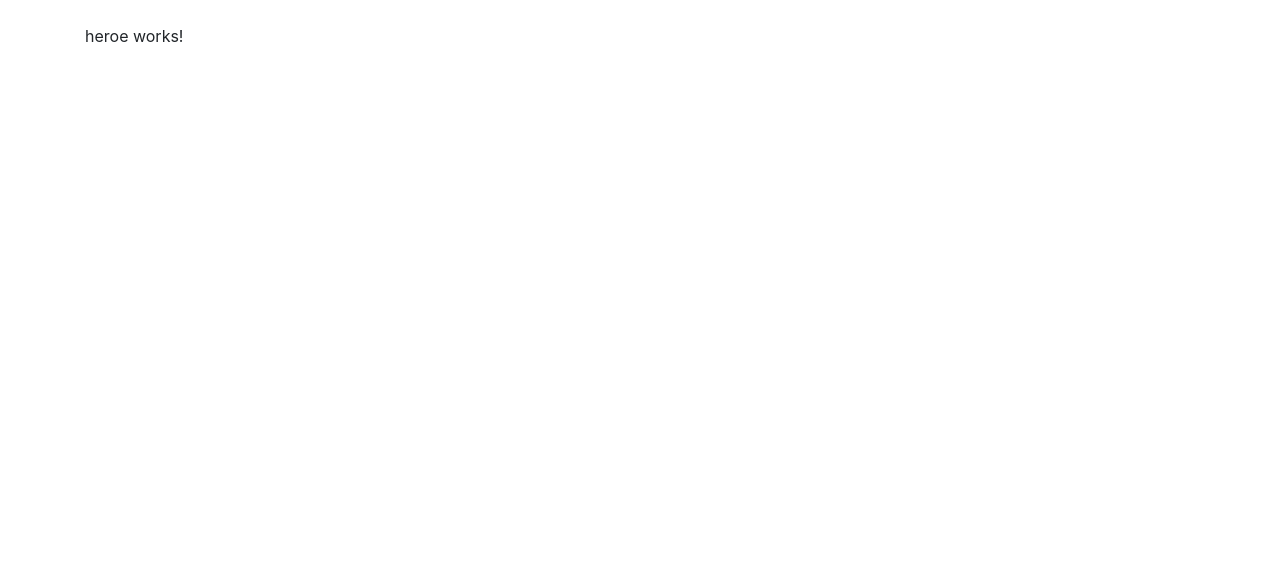
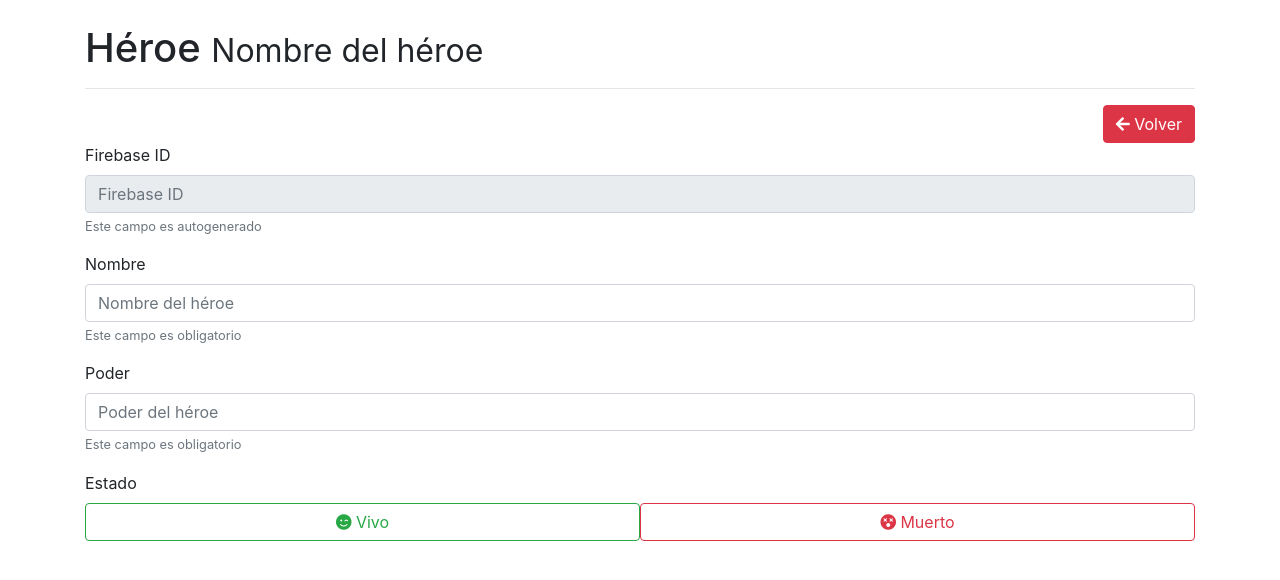
Before and after one commit to Yanioconjota/crud, an Angular app: page /heroe/1 in a window 1280 px wide. Shown: the top 580 px of the page. Built offline with nearby package versions, Linux system fonts and the light colour scheme.

Commit message:
Actualización de componentes y dependencias

```diff
--- a/angular.json
+++ b/angular.json
@@ -29,7 +29,11 @@
             ],
             "styles": [
               "node_modules/animate.css/animate.css",
-              "node_modules/font-awesome/scss/font-awesome.scss",
+              "node_modules/@fortawesome/fontawesome-free/scss/fontawesome.scss",
+              "node_modules/@fortawesome/fontawesome-free/scss/brands.scss",
+              "node_modules/@fortawesome/fontawesome-free/scss/regular.scss",
+              "node_modules/@fortawesome/fontawesome-free/scss/solid.scss",
+              "node_modules/@fortawesome/fontawesome-free/scss/v4-shims.scss",
               "node_modules/bootstrap/scss/bootstrap.scss",
               "src/styles.scss"
             ],
--- a/package.json
+++ b/package.json
@@ -19,9 +19,9 @@
     "@angular/platform-browser": "~9.1.11",
     "@angular/platform-browser-dynamic": "~9.1.11",
     "@angular/router": "~9.1.11",
+    "@fortawesome/fontawesome-free": "^5.15.2",
     "animate.css": "^4.1.1",
     "bootstrap": "^4.5.3",
-    "font-awesome": "^4.7.0",
     "jquery": "^3.5.1",
     "popper.js": "^1.16.1",
     "rxjs": "~6.5.4",
--- a/src/app/pages/heroe/heroe.component.html
+++ b/src/app/pages/heroe/heroe.component.html
@@ -1 +1,56 @@
-<p>heroe works!</p>
+<h1>Héroe <small>Nombre del héroe</small></h1>
+<hr>
+<div class="row">
+  <div class="col text-right">
+    <button class="btn btn-danger" routerLink="/heroes">
+      <i class="fas fa-arrow-left"></i> Volver
+    </button>
+  </div>
+</div>
+
+<div class="row animate__animated animate__fadeIn">
+  <div class="col">
+    <form>
+      <div class="form-group">
+        <label for="firebaseId">Firebase ID</label>
+        <input type="text" class="form-control"
+               name="firebaseId"
+               placeholder="Firebase ID"
+               class="form-control"
+               disabled="disabled">
+        <small class="form-text text-muted">Este campo es autogenerado</small>
+      </div>
+
+      <div class="form-group">
+        <label for="nombre">Nombre</label>
+        <input type="text" class="form-control"
+               name="nombre"
+               placeholder="Nombre del héroe"
+               class="form-control"
+               required>
+        <small class="form-text text-muted">Este campo es obligatorio</small>
+      </div>
+
+      <div class="form-group">
+        <label for="poder">Poder</label>
+        <input type="text" class="form-control"
+               name="poder"
+               placeholder="Poder del héroe"
+               class="form-control"
+               required>
+        <small class="form-text text-muted">Este campo es obligatorio</small>
+      </div>
+
+      <div class="form-group">
+        <label>Estado</label>
+        <br>
+        <button type="button" class="btn btn-outline-success w-50">
+          <i class="fas fa-smile-wink"></i> Vivo
+        </button>
+        <button type="button" class="btn btn-outline-danger w-50">
+          <i class="fas fa-dizzy"></i> Muerto
+        </button>
+      </div>
+    </form>
+  </div>
+</div>
```
Also changed, not shown: 1 other file (tests, documents, lock files or other folders).
